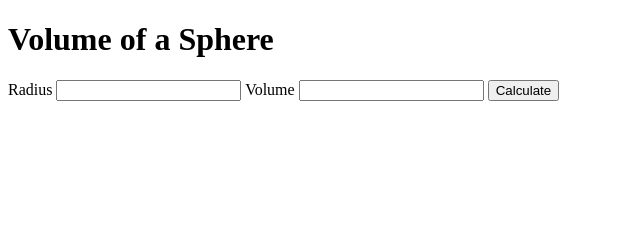
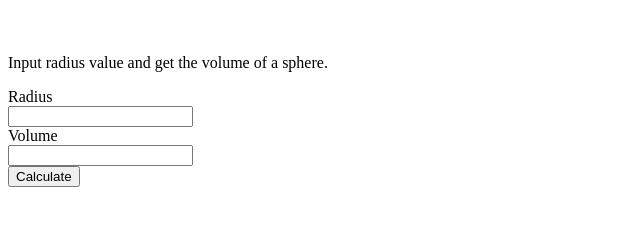
Before and after one commit to acciojob/sphere-vol-Vishal180309, a website: page main.html in a window 1280 px wide. Shown: the whole page, without its empty margins (0-640 px from the left). Drawn offline with Linux system fonts and the light colour scheme.

Commit message:
created a submission

```diff
--- a/main.html
+++ b/main.html
@@ -1,21 +1,26 @@
 <!DOCTYPE html>
-<html lang="en">
+<html>
 <head>
-    <meta charset="UTF-8">
-    <meta name="viewport" content="width=device-width, initial-scale=1.0">
+    <meta charset="utf-8">
     <title>Volume of a Sphere</title>
-    <link rel="stylesheet" href="style.css">
+    <style>
+        body {
+            padding-top: 30px;
+        }
+        label, input {
+            display: block;
+        }
+    </style>
 </head>
 <body>
-    <h1>Volume of a Sphere</h1>
-    <form>
+    <p>Input radius value and get the volume of a sphere.</p>
+    <form action="" method="post" id="MyForm">
         <label for="radius">Radius</label>
-        <input type="text" id="Radius" name="Radius">
-		<label for="Volume">Volume</label>
-        <input type="text" id="Volume" name="Volume">
-        <button type="button" onclick="volumeSphere()">Calculate</button>
-
+        <input type="text" name="radius" id="radius" required>
+        <label for="volume">Volume</label>
+        <input type="text" name="volume" id="volume">
+        <input type="submit" value="Calculate" id="submit">
     </form>
-    <script src="script.js"></script>
+    <script type="text/javascript" src="./script.js"></script>
 </body>
 </html>
--- a/script.js
+++ b/script.js
@@ -1,12 +1,18 @@
-function volumeSphere() {
+function volume_sphere(event) {
+    event.preventDefault(); // Prevent form submission
     const radiusInput = document.getElementById("radius");
-    const radius = parseFloat(radiusInput.value);
-
+    const volumeOutput = document.getElementById("volume");
+    const radius = parseFloat(radiusInput.value); // Validate input (should be a non-negative number)
     if (isNaN(radius) || radius < 0) {
-        document.getElementById("volume").innerText = "NaN";
+        volumeOutput.value = "NaN"; // Display NaN for invalid input
         return;
     }
+    // Calculate volume using V = (4/3) * π * r^3
+    const volume = (4 / 3) * Math.PI * Math.pow(radius, 3);
+    // Round to 4 decimal places and display result
+    volumeOutput.value = volume.toFixed(4);
+}
 
-    const volume = (4/3) * Math.PI * Math.pow(radius, 3);
-    document.getElementById("volume").innerText = volume.toFixed(4);
-}
+window.onload = function() {
+    document.getElementById('MyForm').onsubmit = volume_sphere;
+};
--- a/styles.css
+++ /dev/null
@@ -1,40 +0,0 @@
-body {
-    font-family: Arial, sans-serif;
-}
-
-form {
-    width: 300px;
-    margin: 20px auto;
-    padding: 20px;
-    border: 1px solid #ccc;
-    border-radius: 10px;
-    box-shadow: 0 0 10px rgba(0, 0, 0, 0.1);
-}
-
-label {
-    display: block;
-    margin-bottom: 10px;
-}
-
-input[type="text"] {
-    width: 100%;
-    height: 30px;
-    margin-bottom: 20px;
-    padding: 10px;
-    border: 1px solid #ccc;
-}
-
-button[type="button"] {
-    width: 100%;
-    height: 30px;
-    background-color: #4CAF50;
-    color: #fff;
-    padding: 10px;
-    border: none;
-    border-radius: 5px;
-    cursor: pointer;
-}
-
-button[type="button"]:hover {
-    background-color: #3e8e41;
-}
```
